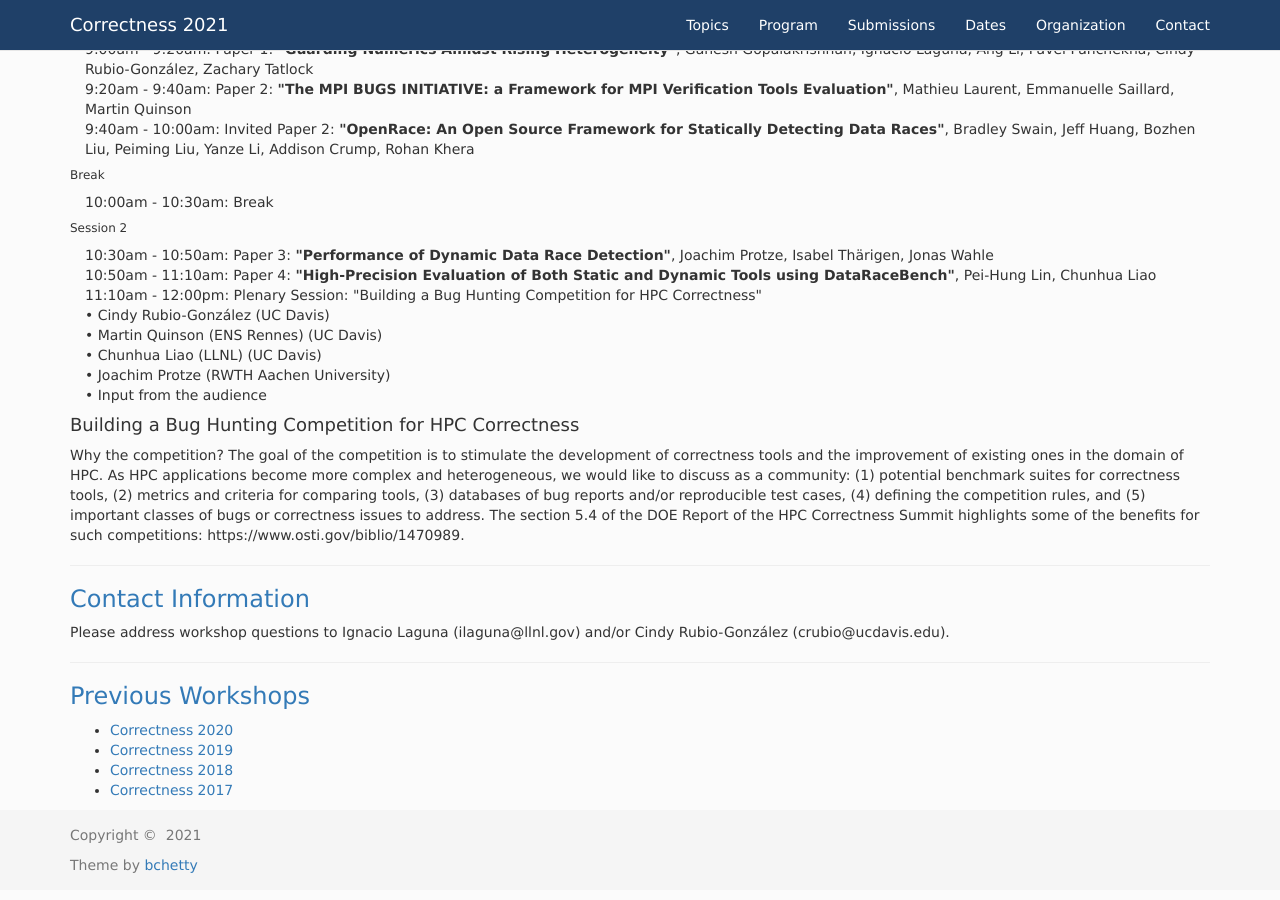
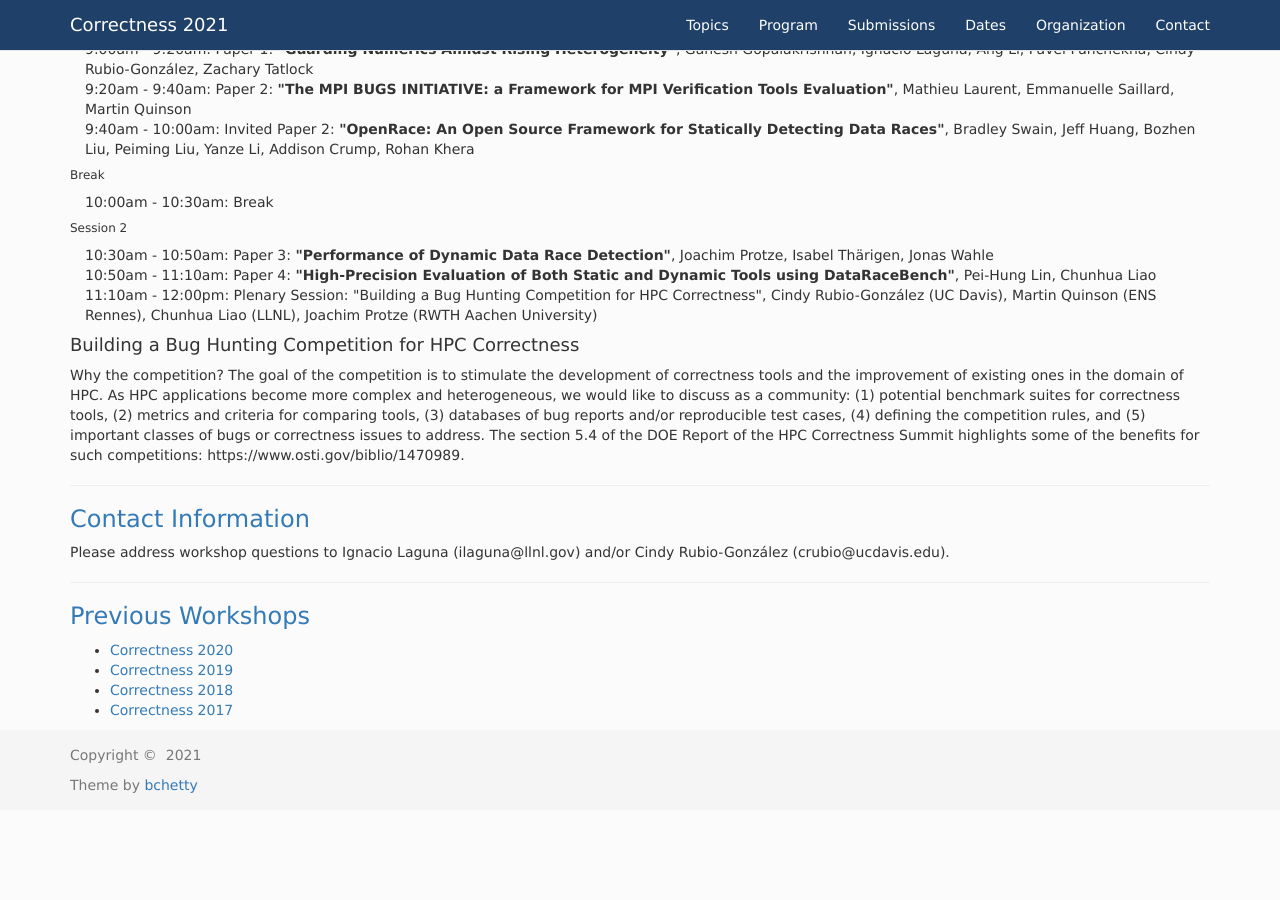
Before and after one commit to correctness-workshop/2021, a Jekyll site: the page built from index.md, in a window 1280 px wide and 900 px high, scrolled down 2951 px. Built offline with Jekyll 4.4.1, drawn with Linux system fonts in a browser that asks for light colours; nearby versions of some CDN libraries; the list of posts is cut into pages by our own code; after the commit the page ends 3771 px from its top, so only the background shows below that.

Commit message:
fixed plenary

```diff
--- a/index.md
+++ b/index.md
@@ -150,12 +150,7 @@ All time zones are AOE.
 <table>
 <tr><td width="15">  </td> <td>10:30am - 10:50am:  Paper 3: <b>"Performance of Dynamic Data Race Detection"</b>, Joachim Protze, Isabel Thärigen,  Jonas Wahle </td> </tr>
 <tr><td width="15">  </td> <td>10:50am - 11:10am:  Paper 4: <b>"High-Precision Evaluation of Both Static and Dynamic Tools using DataRaceBench"</b>, Pei-Hung Lin, Chunhua Liao </td> </tr>
-<tr><td width="15">  </td> <td>11:10am - 12:00pm:  Plenary Session: "Building a Bug Hunting Competition for HPC Correctness" </td> </tr>
-<tr> <td width="15">  </td> <td> • Cindy Rubio-González (UC Davis)</td></tr>
-<tr> <td width="15">  </td> <td> • Martin Quinson (ENS Rennes) (UC Davis)</td></tr>
-<tr> <td width="15">  </td> <td> • Chunhua Liao (LLNL) (UC Davis)</td></tr>
-<tr> <td width="15">  </td> <td> • Joachim Protze (RWTH Aachen University)</td></tr>
-<tr> <td width="15">  </td> <td> • Input from the audience</td></tr>
+<tr><td width="15">  </td> <td>11:10am - 12:00pm:  Plenary Session: "Building a Bug Hunting Competition for HPC Correctness", Cindy Rubio-González (UC Davis),  Martin Quinson (ENS Rennes), Chunhua Liao (LLNL), Joachim Protze (RWTH Aachen University) </td> </tr>
 </table>
 
 #### Building a Bug Hunting Competition for HPC Correctness
```
